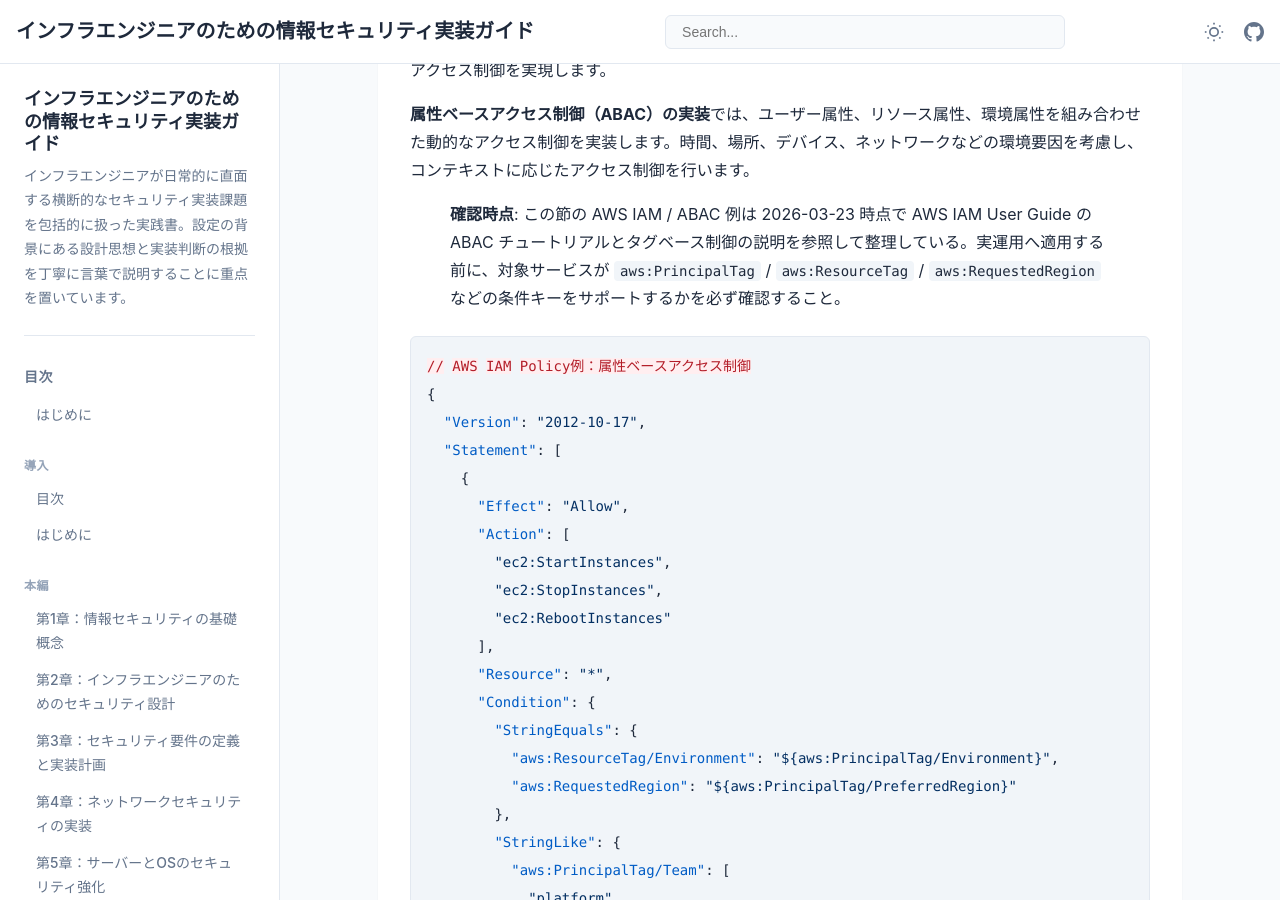
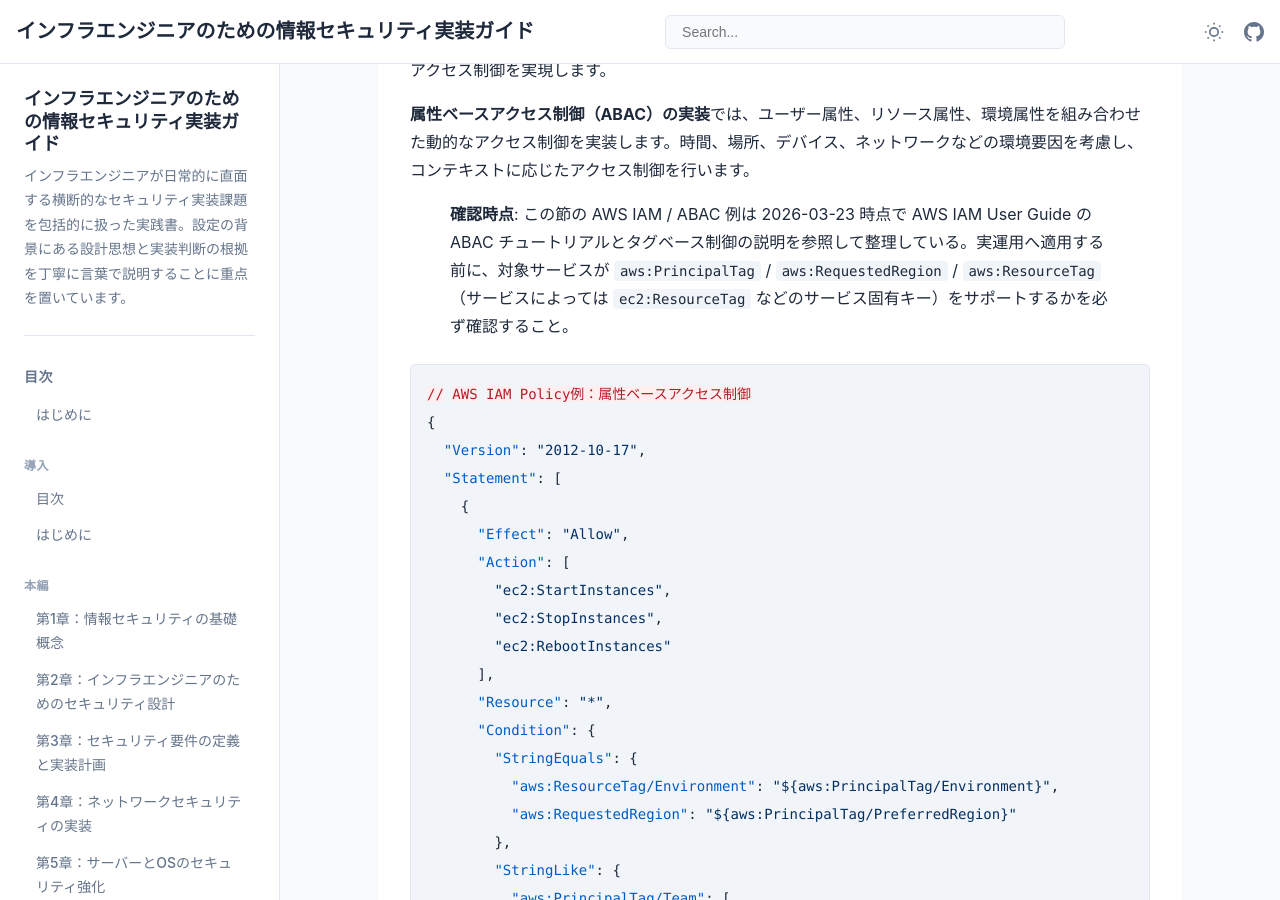
Before and after one commit to itdojp/it-infra-security-guide-book, a Jekyll site: the page built from docs/chapter-chapter06/index.md, in a window 1280 px wide and 900 px high, scrolled down 4616 px. Built offline with Jekyll 4.4.1, drawn with Linux system fonts in a browser that asks for light colours.

Commit message:
Address Copilot review feedback on index and ABAC note

````diff
--- a/docs/chapter-chapter06/index.md
+++ b/docs/chapter-chapter06/index.md
@@ -134,7 +134,7 @@
 
 **属性ベースアクセス制御（ABAC）の実装**では、ユーザー属性、リソース属性、環境属性を組み合わせた動的なアクセス制御を実装します。時間、場所、デバイス、ネットワークなどの環境要因を考慮し、コンテキストに応じたアクセス制御を行います。
 
-> **確認時点**: この節の AWS IAM / ABAC 例は 2026-03-23 時点で AWS IAM User Guide の ABAC チュートリアルとタグベース制御の説明を参照して整理している。実運用へ適用する前に、対象サービスが `aws:PrincipalTag` / `aws:ResourceTag` / `aws:RequestedRegion` などの条件キーをサポートするかを必ず確認すること。
+> **確認時点**: この節の AWS IAM / ABAC 例は 2026-03-23 時点で AWS IAM User Guide の ABAC チュートリアルとタグベース制御の説明を参照して整理している。実運用へ適用する前に、対象サービスが `aws:PrincipalTag` / `aws:RequestedRegion` / `aws:ResourceTag`（サービスによっては `ec2:ResourceTag` などのサービス固有キー）をサポートするかを必ず確認すること。
 
 ```json
 // AWS IAM Policy例：属性ベースアクセス制御
````
Also changed, not shown: docs/index.md (+1 -1 lines).
